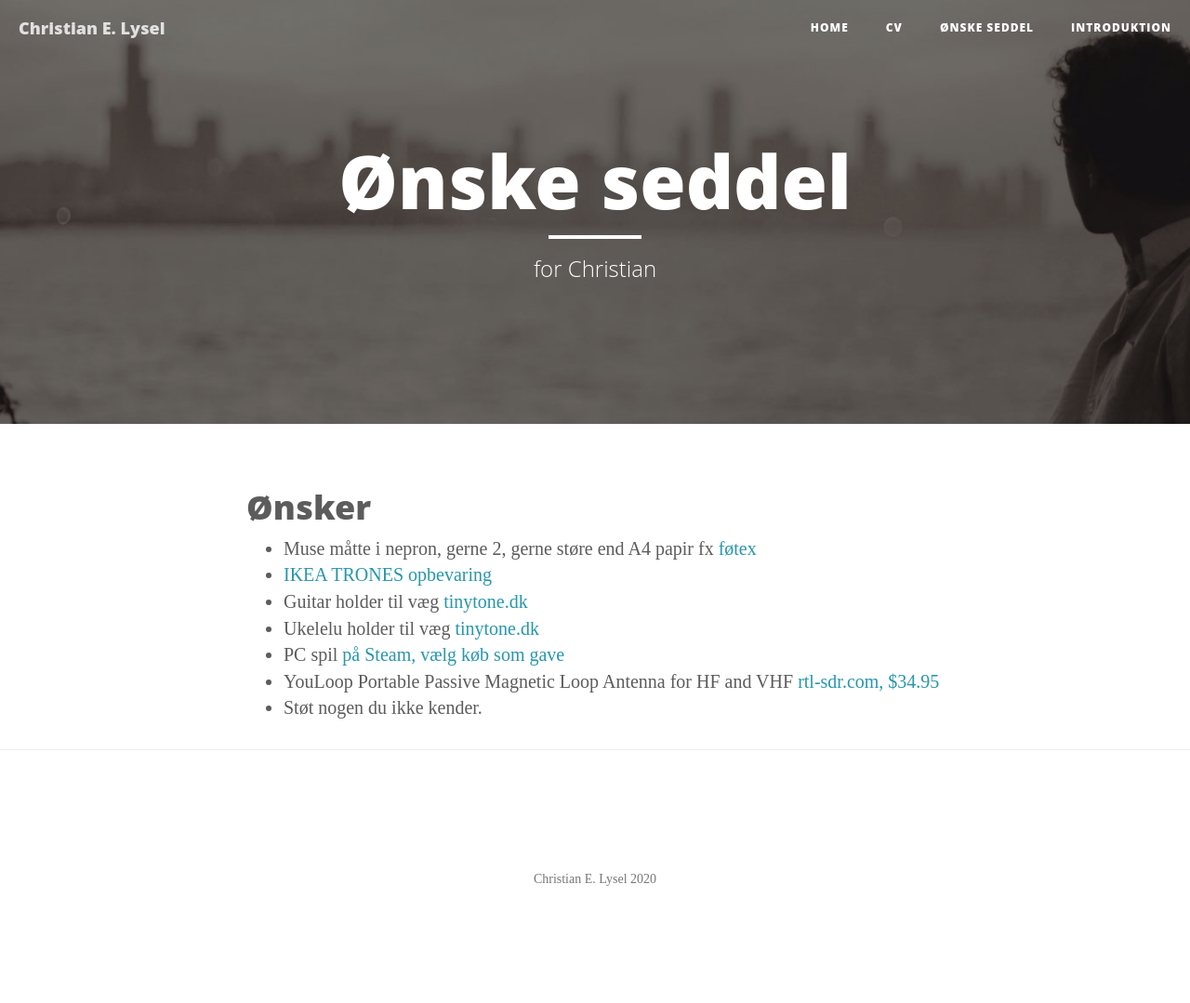
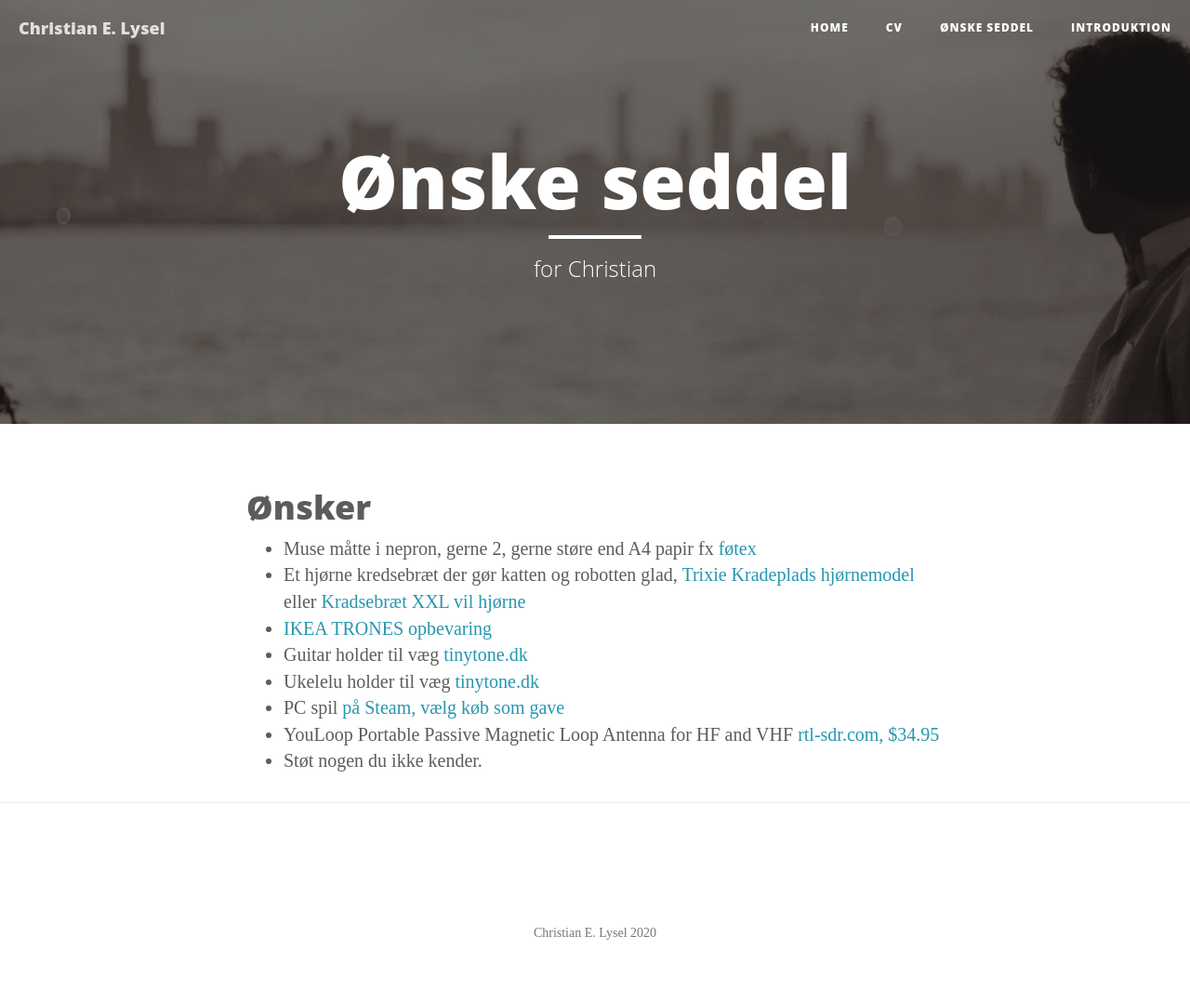
Before and after one commit to clysel/christian.lysel.net, a Jekyll site: the page built from gave.markdown, in a window 1280 px wide. Shown: the whole page at 93% size. Built offline with Jekyll 4.4.1, drawn with Linux system fonts in a browser that asks for light colours; before the commit the page ends 1021 px from its top, so only the background shows below that.

Commit message:
Update gave.markdown

```diff
--- a/gave.markdown
+++ b/gave.markdown
@@ -7,6 +7,7 @@ header-img: "img/about-bg.jpg"
 # Ønsker
 
 * Muse måtte i nepron, gerne 2, gerne støre end A4 papir fx [føtex](https://www.foetex.dk/produkter/musemaatte-40-x-45-cm-sort/100516636/)
+* Et hjørne kredsebræt der gør katten og robotten glad, [Trixie Kradeplads hjørnemodel](https://www.brekz.dk/kradsetrae/trixie-kradseplade-hjornemodel.html) eller [Kradsebræt XXL vil hjørne](https://www.brekz.dk/kradsetrae/kradsebraet-xxl-til-vaeghjorner-38x75-cm-bxh.html)
 * [IKEA TRONES opbevaring](https://www.ikea.com/dk/da/p/trones-skoskab-opbevaring-hvid-00397307/)
 * Guitar holder til væg [tinytone.dk](https://tinytone.dk/produkt/guitarholder-til-vaeg-ogh-1/)
 * Ukelelu holder til væg [tinytone.dk](https://tinytone.dk/produkt/vaegholder-til-ukulele-sort/)
```
